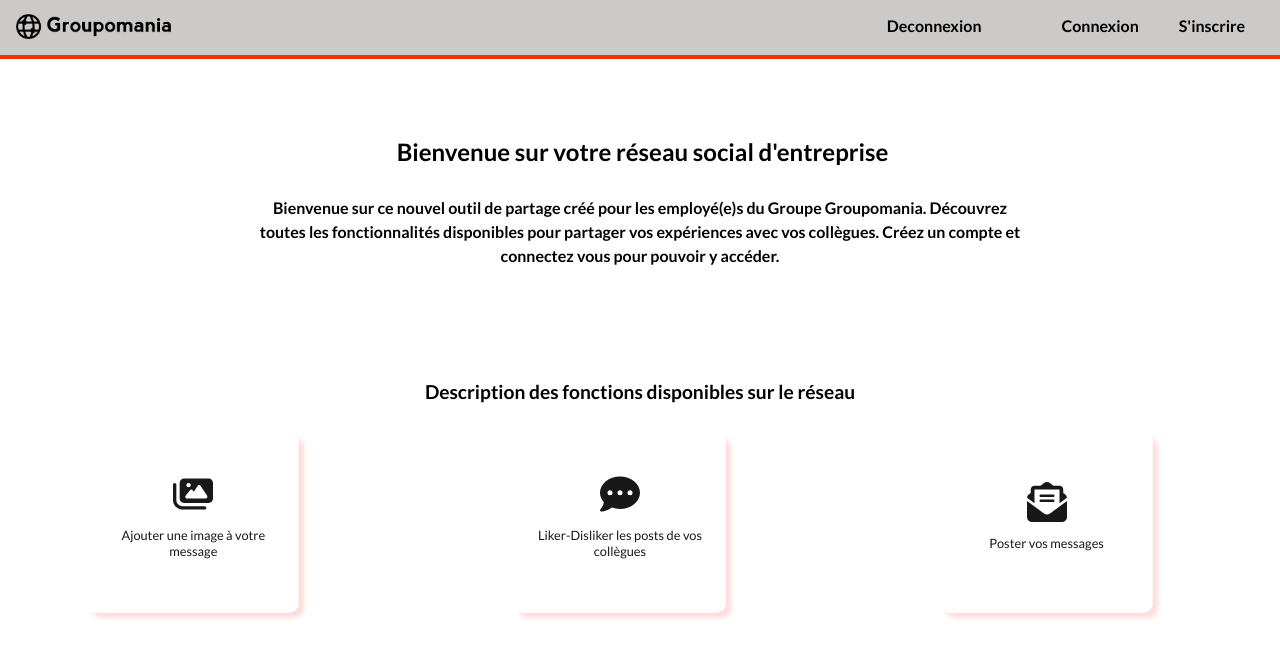
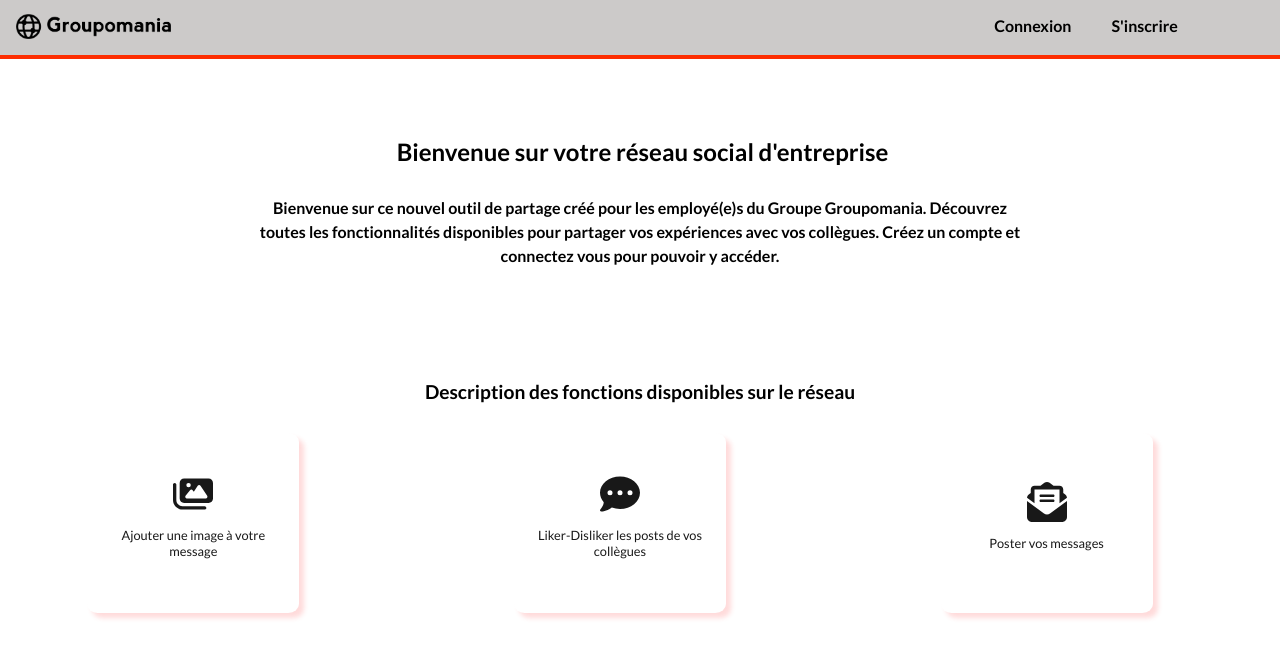
Before and after one commit to ClementFra/FranquartClement_7_19082022, a React (Create React App) app in the folder front/: page / in a window 1280 px wide. Shown: the top 658 px of the page. Built offline with nearby package versions, Linux system fonts and the light colour scheme.

Commit message:
logout init

```diff
--- a/front/package.json
+++ b/front/package.json
@@ -15,6 +15,7 @@
     "axios": "^0.27.2",
     "bootstrap": "^5.2.2",
     "font-awesome": "^4.7.0",
+    "js-cookie": "^3.0.1",
     "react": "^18.2.0",
     "react-bootstrap": "^2.6.0",
     "react-dom": "^18.2.0",
--- a/front/src/components/header/Header.css
+++ b/front/src/components/header/Header.css
@@ -99,7 +99,7 @@
     padding-right: 2em;
     z-index: 1000;
   }
-  .logout {
+  .welcom-user {
     display: flex;
     flex-direction: row-reverse;
     justify-content: space-between;
--- a/front/src/components/header/Header.jsx
+++ b/front/src/components/header/Header.jsx
@@ -1,52 +1,79 @@
+/*****************************************************************
+ *****************       IMPORT REACT     ************************
+ *****************************************************************/
+import React, { useContext } from "react";
 import { NavLink } from "react-router-dom";
+import { useSelector } from "react-redux";
+import { FontAwesomeIcon } from "@fortawesome/react-fontawesome";
+
+/*****************************************************************
+ *****************       IMPORT STYLE    *************************
+ *****************************************************************/
+import "./Header.css";
 import Logo from "../../images/logo-black.png";
-import "./Header.css";
 import {
   faRightToBracket,
   faRightFromBracket,
 } from "@fortawesome/free-solid-svg-icons";
-import { FontAwesomeIcon } from "@fortawesome/react-fontawesome";
+
+/*****************************************************************
+ *********************        IMPORT    **************************
+ *****************************************************************/
+import Logout from "pages/login/logout";
+import { UidContext } from "contexts/appContext";
 
 
 
 const Header = () => {
+  // If uid exist the home change
+  const uid = useContext(UidContext);
+  const userData = useSelector((state) => state.userReducer);
+
   return (
     <header>
       <div className="logo">
         <NavLink to="/">
-          <img src={Logo} alt="logo de groupomania" />
+          <img
+            title="logo groupomania"
+            aria-label="cliquer sur le logo pour retour a la page d'acceuil"
+            src={Logo}
+            alt="logo de groupomania"
+          />
         </NavLink>
         <div className="loginIcon">
-          <ul className="logout">
-            <NavLink
-              onClick={() => {
-                localStorage.clear();
-                window.location.reload();
-              }}
-              to="/">
-              <li className="HideInSmallScreen">Deconnexion</li>
-              <li className="IconSmallHeaderLogOut">
-                <FontAwesomeIcon
-                  className="loginIcon"
-                  icon={faRightToBracket}
-                />
+          {uid ? (
+            <ul>
+              <li className="welcom-user">
+                <NavLink to="/profil">
+                  <h5>Bienvenue {userData.username}</h5>
+                </NavLink>
               </li>
-            </NavLink>
-          </ul>
-          <ul className="Login">
-            <NavLink to="/register">
-              <li className="HideInSmallScreen">S'inscrire</li>
-              <li className="IconSmallHeader">
-                <FontAwesomeIcon title="S'inscrire" icon={faRightFromBracket} />
-              </li>
-            </NavLink>
-            <NavLink to="/login">
-              <li className="HideInSmallScreen">Connexion</li>
-              <li className="IconSmallHeader">
-                <FontAwesomeIcon title="Se connecter" icon={faRightToBracket} />
-              </li>
-            </NavLink>
-          </ul>
+              <NavLink>
+                <Logout/>
+              </NavLink>
+            </ul>
+          ) : (
+            <ul className="Login">
+              <NavLink to="/register">
+                <li className="HideInSmallScreen">S'inscrire</li>
+                <li className="IconSmallHeader">
+                  <FontAwesomeIcon
+                    title="S'inscrire"
+                    icon={faRightFromBracket}
+                  />
+                </li>
+              </NavLink>
+              <NavLink to="/login">
+                <li className="HideInSmallScreen">Connexion</li>
+                <li className="IconSmallHeader">
+                  <FontAwesomeIcon
+                    title="Se connecter"
+                    icon={faRightToBracket}
+                  />
+                </li>
+              </NavLink>
+            </ul>
+          )}
         </div>
       </div>
     </header>
--- a/front/src/helpers/validationLogin.js
+++ b/front/src/helpers/validationLogin.js
@@ -4,7 +4,6 @@
   let errors = {};
   for (const index in values) {
     const value = values[index];
-    console.log(value)
     if (validator.isEmpty(value)) {
       errors[index] = "Ce champ ne peut pas être vide.";
     }
--- /dev/null
+++ b/front/src/pages/login/logout.js
@@ -0,0 +1,44 @@
+import React from "react";
+import cookie from "js-cookie";
+import Axios from "../../interceptors/axios";
+import { useDispatch } from "react-redux";
+
+// Styles
+import { Nav } from "react-bootstrap";
+
+const Logout = () => {
+  // Remove Cookie
+  const dispatch = useDispatch();
+  const removeCookie = (key) => {
+    if (window !== "undefined") {
+      cookie.remove(key, { expires: 1 });
+    }
+  };
+
+  const logout = async () => {
+    Axios.get("/auth/logout")
+      .then((res) => {
+        dispatch(Logout);
+        removeCookie("jwt");
+      })
+      .catch((error) => {
+        console.log(error);
+      });
+
+    window.location = "/";
+  };
+
+  return (
+    <>
+      <Nav>
+        <Nav.Item>
+          <Nav.Link>
+            <h5 onClick={logout}>Déconnexion</h5>
+          </Nav.Link>
+        </Nav.Item>
+      </Nav>
+    </>
+  );
+};
+
+export default Logout;
```
Also changed, not shown: front/src/pages/login/login.jsx (+12 -4 lines), 1 other file (tests, documents, lock files or other folders).
